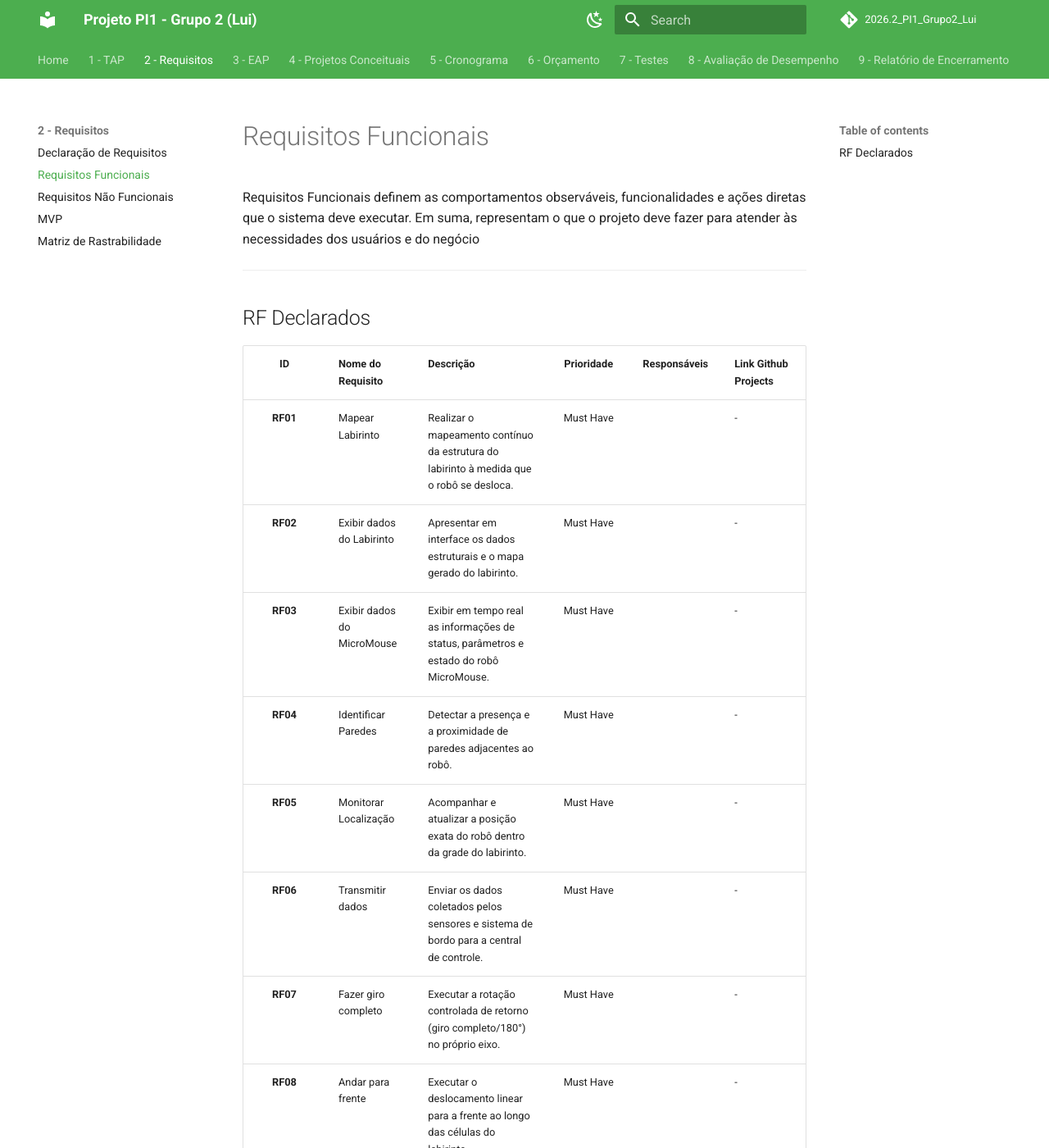
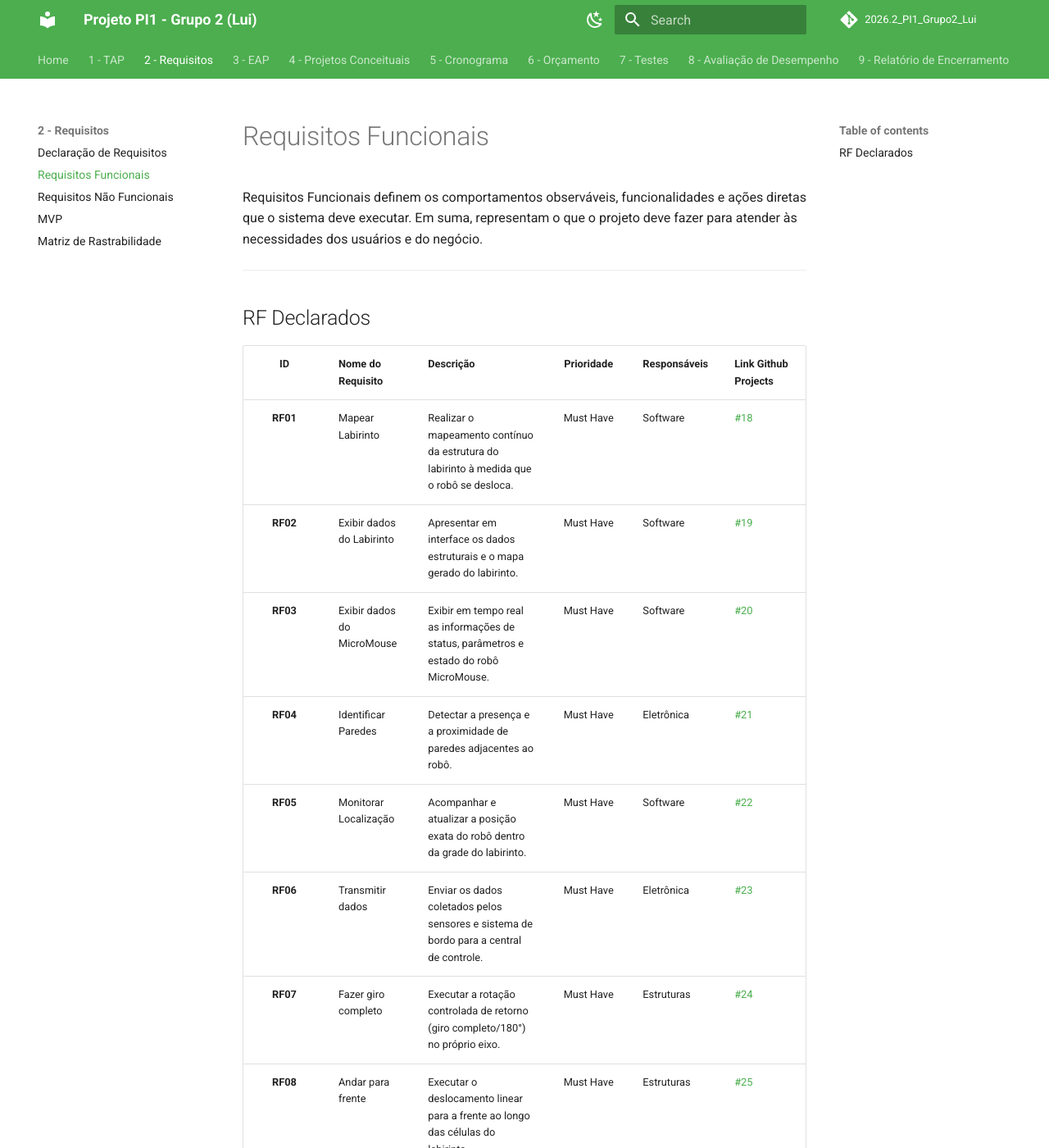
Before and after one commit to fcte-pi1/2026.2_PI1_Grupo2_Lui, an MkDocs documentation site: the page built from docs/2 - Requisitos/RF.md, in a window 1280 px wide and 1400 px high. Shown: the whole window at 82% size. Built offline with MkDocs 1.6.1 and Material for MkDocs 9.7.7, drawn with Linux system fonts in a browser that asks for light colours; comment, search, counter and statistics services are not loaded; some of the changed text lies outside the part shown.

Commit message:
docs: Correcao documento requisitos

```diff
--- a/docs/2 - Requisitos/RF.md
+++ b/docs/2 - Requisitos/RF.md
@@ -1,6 +1,6 @@
 # Requisitos Funcionais
 
-Requisitos Funcionais definem as comportamentos observáveis, funcionalidades e ações diretas que o sistema deve executar. Em suma, representam o que o projeto deve fazer para atender às necessidades dos usuários e do negócio
+Requisitos Funcionais definem os comportamentos observáveis, funcionalidades e ações diretas que o sistema deve executar. Em suma, representam o que o projeto deve fazer para atender às necessidades dos usuários e do negócio.
 
 ---
 
@@ -8,18 +8,18 @@ Requisitos Funcionais definem as comportamentos observáveis, funcionalidades e
 
 | **ID** | **Nome do Requisito** | **Descrição** | **Prioridade** | **Responsáveis** | **Link Github Projects** |
 |:------:|------------------------|---------------|:--------------:|------------------|--------------------------|
-| **RF01** | Mapear Labirinto | Realizar o mapeamento contínuo da estrutura do labirinto à medida que o robô se desloca. | Must Have |  | - |
-| **RF02** | Exibir dados do Labirinto | Apresentar em interface os dados estruturais e o mapa gerado do labirinto. | Must Have |  | - |
-| **RF03** | Exibir dados do MicroMouse | Exibir em tempo real as informações de status, parâmetros e estado do robô MicroMouse. | Must Have |  | - |
-| **RF04** | Identificar Paredes | Detectar a presença e a proximidade de paredes adjacentes ao robô. | Must Have |  | - |
-| **RF05** | Monitorar Localização | Acompanhar e atualizar a posição exata do robô dentro da grade do labirinto. | Must Have |  | - |
-| **RF06** | Transmitir dados | Enviar os dados coletados pelos sensores e sistema de bordo para a central de controle. | Must Have |  | - |
-| **RF07** | Fazer giro completo | Executar a rotação controlada de retorno (giro completo/180°) no próprio eixo. | Must Have |  | - |
-| **RF08** | Andar para frente | Executar o deslocamento linear para a frente ao longo das células do labirinto. | Must Have |  | - |
-| **RF09** | Armazenar dados | Registrar e salvar localmente as informações operacionais coletadas durante a navegação. | Must Have |  | - |
-| **RF10** | Navegar labirinto | Executar os algoritmos de busca e tomada de decisão para percorrer autonomamente o labirinto. | Must Have |  | - |
-| **RF11** | Realizar telemetria | Coletar e transmitir métricas de operação do sistema para acompanhamento contínuo. | Must Have |  | - |
-| **RF12** | Reconhecer Linha de Chegada | Identificar o momento exato de cruzamento ou chegada no objetivo/centro do labirinto. | Should Have |  | - |
-| **RF13** | Andar para trás | Executar a movimentação em marcha à ré. | Should Have |  | - |
-| **RF14** | Registrar eventos | Manter histórico ordenado de eventos, erros e diagnósticos do sistema. | Should Have |  | - |
-| **RF15** | Interromper motores | Cessar imediatamente a alimentação dos motores em caso de conclusão, parada ou falha. | Should Have |  | - |
+| **RF01** | Mapear Labirinto | Realizar o mapeamento contínuo da estrutura do labirinto à medida que o robô se desloca. | Must Have | Software | [#18](https://github.com/fcte-pi1/2026.2_PI1_Grupo2_Lui/issues/18) |
+| **RF02** | Exibir dados do Labirinto | Apresentar em interface os dados estruturais e o mapa gerado do labirinto. | Must Have | Software | [#19](https://github.com/fcte-pi1/2026.2_PI1_Grupo2_Lui/issues/19) |
+| **RF03** | Exibir dados do MicroMouse | Exibir em tempo real as informações de status, parâmetros e estado do robô MicroMouse. | Must Have | Software | [#20](https://github.com/fcte-pi1/2026.2_PI1_Grupo2_Lui/issues/20) |
+| **RF04** | Identificar Paredes | Detectar a presença e a proximidade de paredes adjacentes ao robô. | Must Have | Eletrônica | [#21](https://github.com/fcte-pi1/2026.2_PI1_Grupo2_Lui/issues/21) |
+| **RF05** | Monitorar Localização | Acompanhar e atualizar a posição exata do robô dentro da grade do labirinto. | Must Have | Software | [#22](https://github.com/fcte-pi1/2026.2_PI1_Grupo2_Lui/issues/22) |
+| **RF06** | Transmitir dados | Enviar os dados coletados pelos sensores e sistema de bordo para a central de controle. | Must Have | Eletrônica | [#23](https://github.com/fcte-pi1/2026.2_PI1_Grupo2_Lui/issues/23) |
+| **RF07** | Fazer giro completo | Executar a rotação controlada de retorno (giro completo/180°) no próprio eixo. | Must Have | Estruturas | [#24](https://github.com/fcte-pi1/2026.2_PI1_Grupo2_Lui/issues/24) |
+| **RF08** | Andar para frente | Executar o deslocamento linear para a frente ao longo das células do labirinto. | Must Have | Estruturas | [#25](https://github.com/fcte-pi1/2026.2_PI1_Grupo2_Lui/issues/25) |
+| **RF09** | Armazenar dados | Registrar e salvar localmente as informações operacionais coletadas durante a navegação. | Must Have | Software | [#26](https://github.com/fcte-pi1/2026.2_PI1_Grupo2_Lui/issues/26) |
+| **RF10** | Navegar labirinto | Executar os algoritmos de busca e tomada de decisão para percorrer autonomamente o labirinto. | Must Have | Software | [#27](https://github.com/fcte-pi1/2026.2_PI1_Grupo2_Lui/issues/27) |
+| **RF11** | Realizar telemetria | Coletar e transmitir métricas de operação do sistema para acompanhamento contínuo. | Must Have | Eletrônica | [#28](https://github.com/fcte-pi1/2026.2_PI1_Grupo2_Lui/issues/28) |
+| **RF12** | Reconhecer Linha de Chegada | Identificar o momento exato de cruzamento ou chegada no objetivo/centro do labirinto. | Should Have | Eletrônica | [#29](https://github.com/fcte-pi1/2026.2_PI1_Grupo2_Lui/issues/29) |
+| **RF13** | Andar para trás | Executar a movimentação em marcha à ré. | Should Have | Estruturas | [#30](https://github.com/fcte-pi1/2026.2_PI1_Grupo2_Lui/issues/30) |
+| **RF14** | Registrar eventos | Manter histórico ordenado de eventos, erros e diagnósticos do sistema. | Should Have | Software | [#31](https://github.com/fcte-pi1/2026.2_PI1_Grupo2_Lui/issues/31) |
+| **RF15** | Interromper motores | Cessar imediatamente a alimentação dos motores em caso de conclusão, parada ou falha. | Should Have | Energia | [#32](https://github.com/fcte-pi1/2026.2_PI1_Grupo2_Lui/issues/32) |
```
Also changed, not shown: docs/2 - Requisitos/MVP.md (+1 -1 lines), docs/2 - Requisitos/Matriz de Rastreabilidade.md (+3 -3 lines), docs/2 - Requisitos/RNF.md (+13 -13 lines), docs/figs/Requisitos/Could Have.png, docs/figs/Requisitos/MVP.png, docs/figs/Requisitos/Must have.png, docs/figs/Requisitos/Requisito Não Funcional.png, docs/figs/Requisitos/Requisitos Funcionais.png, docs/figs/Requisitos/Wont have.png, 1 other file.
